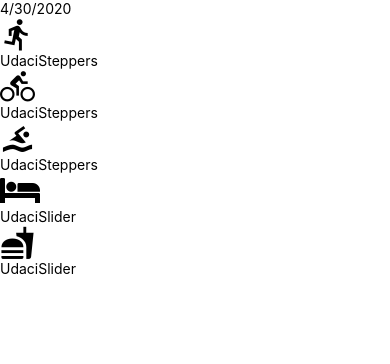
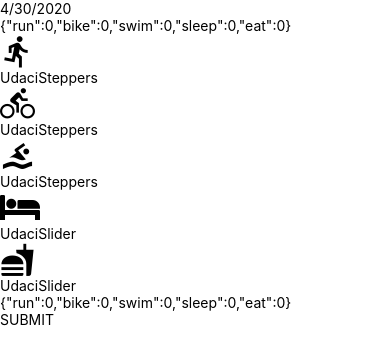
Before and after one commit to YousefKJM/UdaciFitness-React-Native-App, a React Native app: screen / in a window 390 px wide. Shown: the top 364 px of the page. Built offline with nearby package versions, Linux system fonts and the light colour scheme.

Commit message:
add Touchables

```diff
--- a/components/AddEntry.js
+++ b/components/AddEntry.js
@@ -1,10 +1,17 @@
 import React, { Component } from "react";
-import { Text, View } from "react-native";
-import { getMetricMetaInfo } from "../utils/helpers";
+import { Text, TouchableOpacity, View } from "react-native";
+import { getMetricMetaInfo, timeToString } from "../utils/helpers";
 import UdaciSlider from "./UdaciSlider";
 import UdaciSteppers from "./UdaciSteppers";
 import DateHeader from "./DateHeader";
 
+function SubmitBtn({ onPress }) {
+	return (
+		<TouchableOpacity onPress={onPress}>
+			<Text>SUBMIT</Text>
+		</TouchableOpacity>
+	);
+}
 export default class AddEntry extends Component {
 	state = {
 		run: 0,
@@ -42,11 +49,26 @@
 			}));
 		});
 	};
+	submit = () => {
+		const key = timeToString();
+		const entry = this.state;
+
+		//TODO: Update Redux
+
+		this.setState(() => ({ run: 0, bike: 0, swim: 0, sleep: 0, eat: 0 }));
+
+		//TODO: Navigate to home
+
+		//TODO: Save to 'DB'
+
+		//TODO: Create local notification
+	};
 	render() {
 		const metaInfo = getMetricMetaInfo();
 		return (
 			<View>
 				<DateHeader date={new Date().toLocaleDateString()} />
+				<Text>{JSON.stringify(this.state)}</Text>
 				{Object.keys(metaInfo).map((key) => {
 					const { getIcon, type, ...rest } = metaInfo[key];
 					const value = this.state[key];
@@ -71,6 +93,8 @@
 						</View>
 					);
 				})}
+				<Text>{JSON.stringify(this.state)}</Text>
+				<SubmitBtn onPress={this.submit} />
 			</View>
 		);
 	}
```
